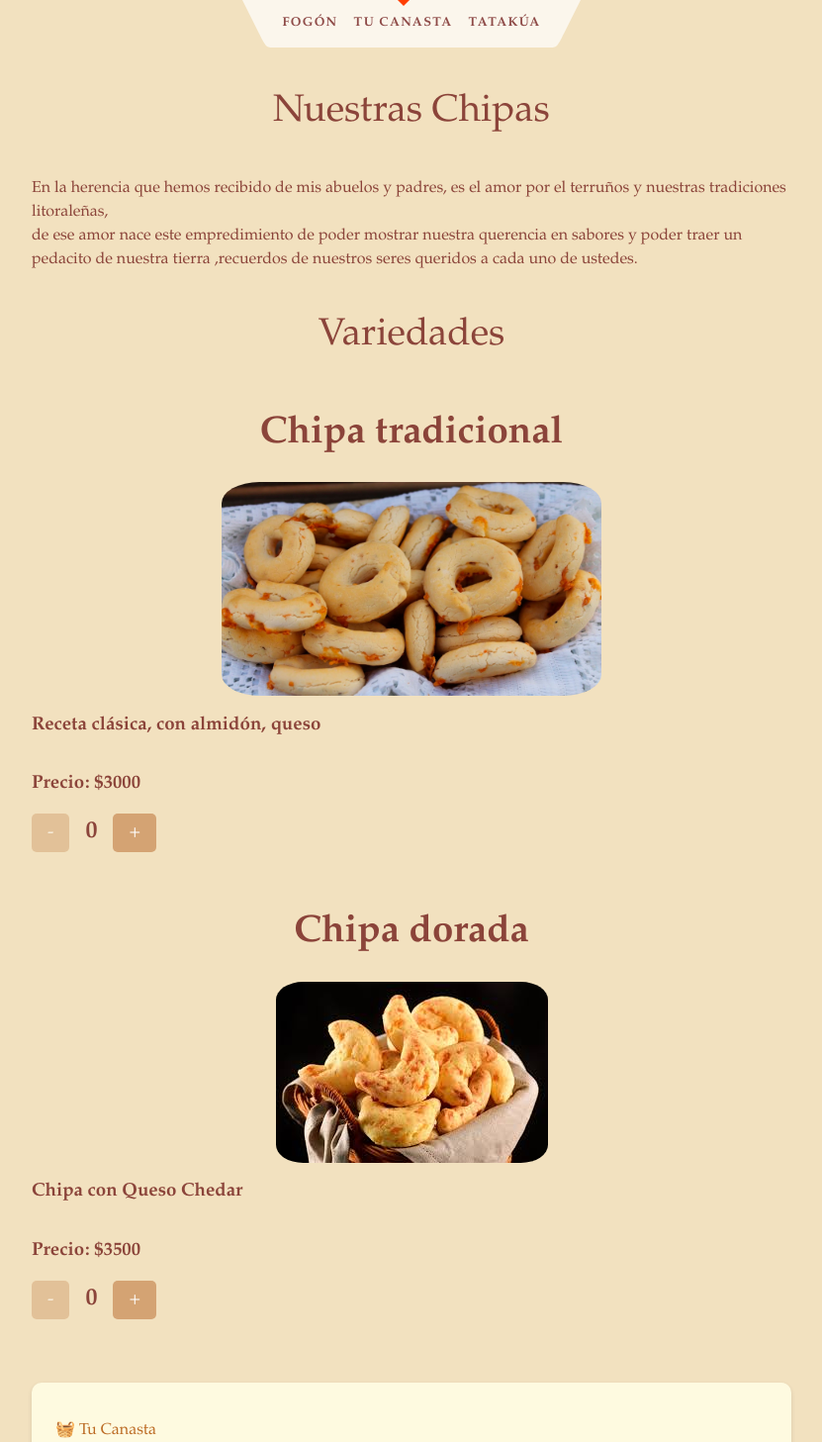
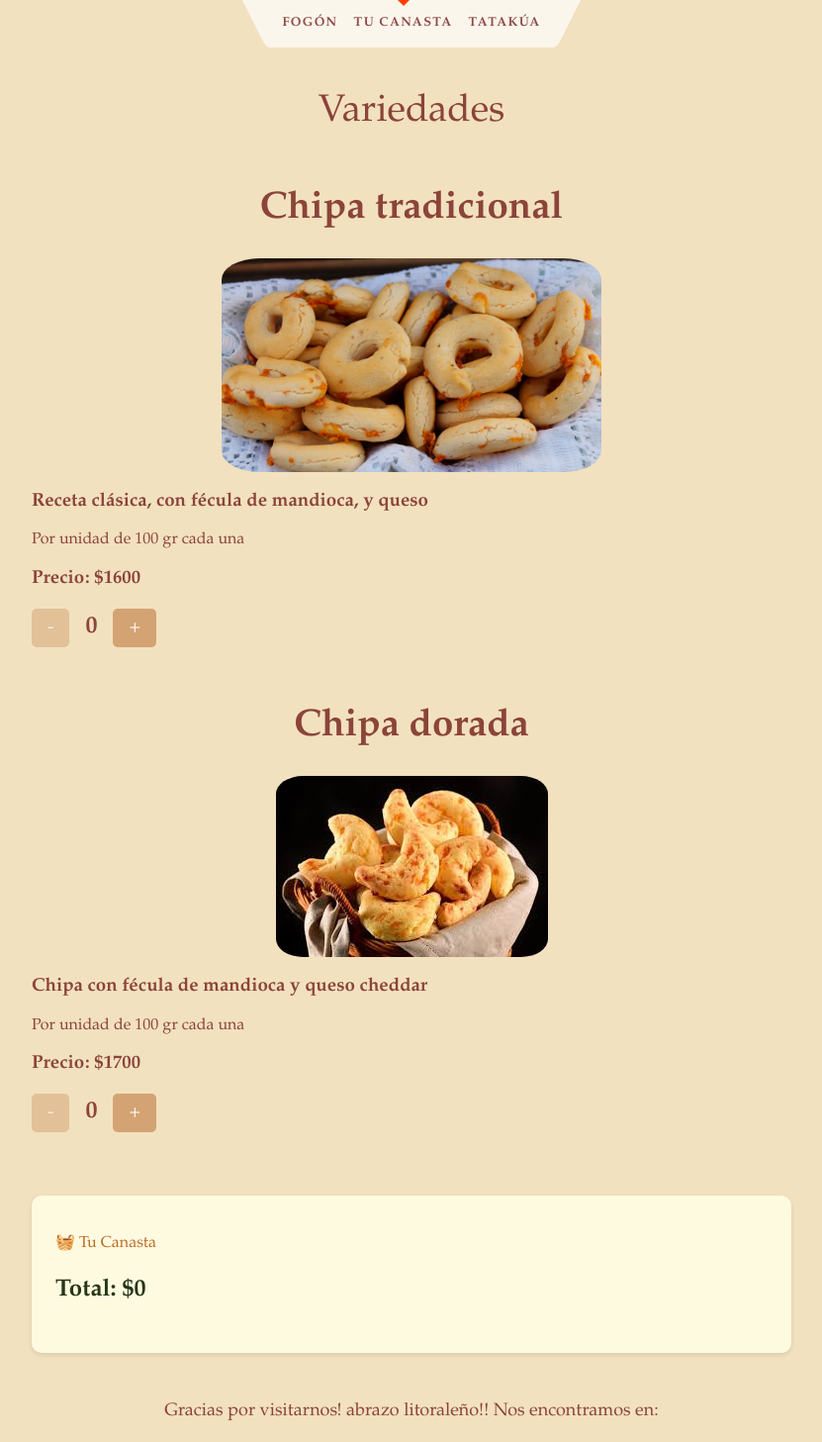
Before and after one commit to MauroAntonioBogado1990/app_emboscada, a SvelteKit app in the folder emboscada_front/: page /about in a window 1280 px wide. Shown: the top 1457 px of the page at 99% size, without its empty margins (224-1055 px from the left). Built offline with nearby package versions, Linux system fonts and the light colour scheme.

Commit message:
add new values in front

```diff
--- a/emboscada_front/src/app.css
+++ b/emboscada_front/src/app.css
@@ -41,6 +41,7 @@ p {
 
 p {
 	line-height: 1.5;
+	font-size: 18px;
 }
 
 a {
--- a/emboscada_front/src/routes/+page.svelte
+++ b/emboscada_front/src/routes/+page.svelte
@@ -6,7 +6,7 @@
 </script>
 
 <svelte:head>
-	<title>Home</title>
+	<title>Fogón</title>
 	<meta name="description" content="Svelte demo app" />
 </svelte:head>
 
--- a/emboscada_front/src/routes/about/+page.svelte
+++ b/emboscada_front/src/routes/about/+page.svelte
@@ -4,8 +4,8 @@
 	import chipachedar from '$lib/images/chipachedar.jpg';
 	let countTradicional = 0;
 	let countCheddar = 0;
-	let precioTradicional = 3000;
-	let precioCheddar = 3500;
+	let precioTradicional = 1600;
+	let precioCheddar = 1700;
     let nombreRetira = '';
 	let metodoPago = '';
 
@@ -34,19 +34,15 @@
 </svelte:head>
 
 <div class="text-column">
-	<h1>Nuestras Chipas</h1>
 
-	<p>
-		En la herencia que hemos recibido de mis abuelos y padres, es el amor por el terruños y nuestras tradiciones litoraleñas, <br/>
-		de ese amor nace este empredimiento de poder mostrar nuestra querencia en sabores y poder traer un pedacito de nuestra tierra
-		,recuerdos de nuestros seres queridos a cada uno de ustedes.
-	</p>
     <h1>Variedades</h1>
 	<h1><strong>Chipa tradicional</strong></h1>
+
 	<picture>
 			<img src={chipatradicional} alt="Chipería Tradicional" />
 	</picture>
-	<h3>Receta clásica, con almidón, queso </h3>
+	<h3>Receta clásica, con fécula de mandioca, y queso  </h3>
+	Por unidad de 100 gr cada una
 	<h3>Precio: ${precioTradicional}</h3>
 	<div class="contador">
 	<button on:click={() => countTradicional--} disabled={countTradicional === 0}>-</button>
@@ -59,7 +55,8 @@
 	<picture>
 		<img src={chipachedar} alt="Chipería Chedar" />
 	</picture>
-	<h3>Chipa con Queso Chedar</h3>
+	<h3>Chipa con fécula de mandioca y queso cheddar</h3>
+	Por unidad de 100 gr cada una
 	<h3>Precio: ${precioCheddar}</h3>
     <div class="contador">
 		<button on:click={() => countCheddar--} disabled={countCheddar === 0}>-</button>
```
Also changed, not shown: emboscada_front/src/routes/chips/+page.svelte (+6 -7 lines).
